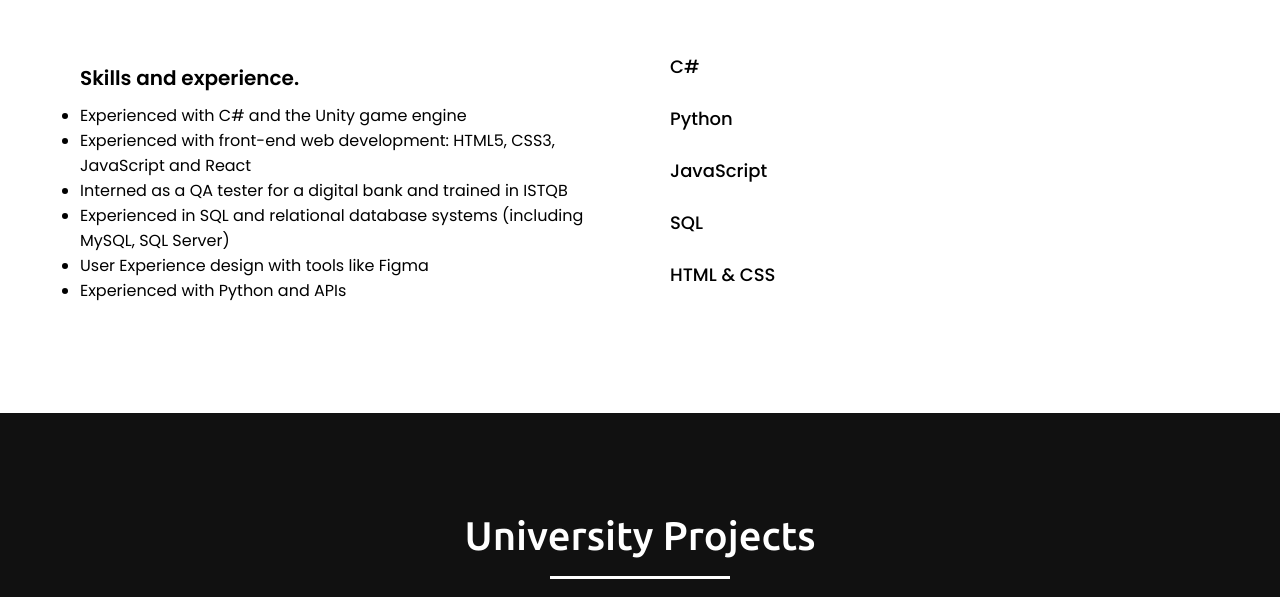
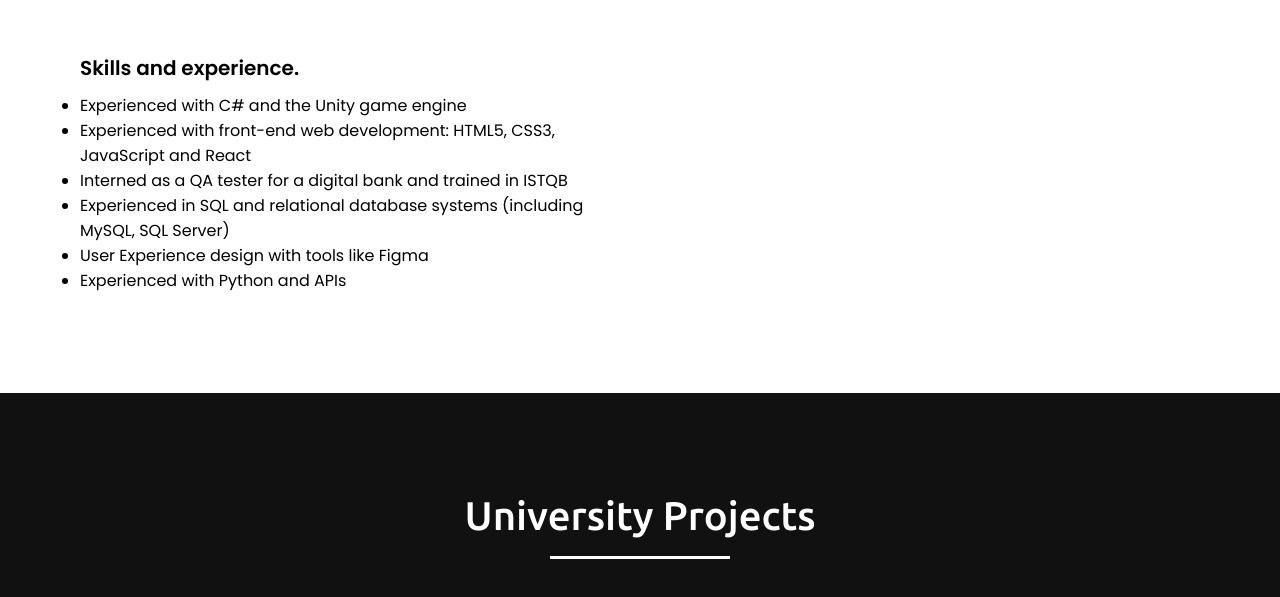
Before and after one commit to jedlmann/raphaeledlmann.github.io, a plain HTML site: page index.html in a window 1280 px wide. Shown: the part 2248-2845 px from the top of the page. Drawn offline with nearby package versions, Linux system fonts and the light colour scheme.

Commit message:
Update index.html

```diff
--- a/index.html
+++ b/index.html
@@ -122,35 +122,35 @@
                 <div class="column right">
                     <div class="bars">
                         <div class="info">
-                            <span>C#</span>
+                            <span></span>
                           <!--  <span>90%</span> -->
                         </div>
                         <div class="line html"></div>
                     </div>
                     <div class="bars">
                         <div class="info">
-                            <span>Python</span>
+                            <span></span>
                          <!--   <span>80%</span> -->
                         </div>
                         <div class="line css"></div>
                     </div>
                     <div class="bars">
                         <div class="info">
-                            <span>JavaScript</span>
+                            <span></span>
                          <!--  <span>75%</span> -->
                         </div>
                         <div class="line js"></div>
                     </div>
                     <div class="bars">
                         <div class="info">
-                            <span>SQL</span>
+                            <span></span>
                          <!--  <span>80%</span> -->
                         </div>
                         <div class="line php"></div>
                     </div>
                     <div class="bars">
                         <div class="info">
-                            <span>HTML & CSS</span>
+                            <span></span>
                         <!--<span>95%</span> -->
                         </div>
                         <div class="line mysql"></div>
```
